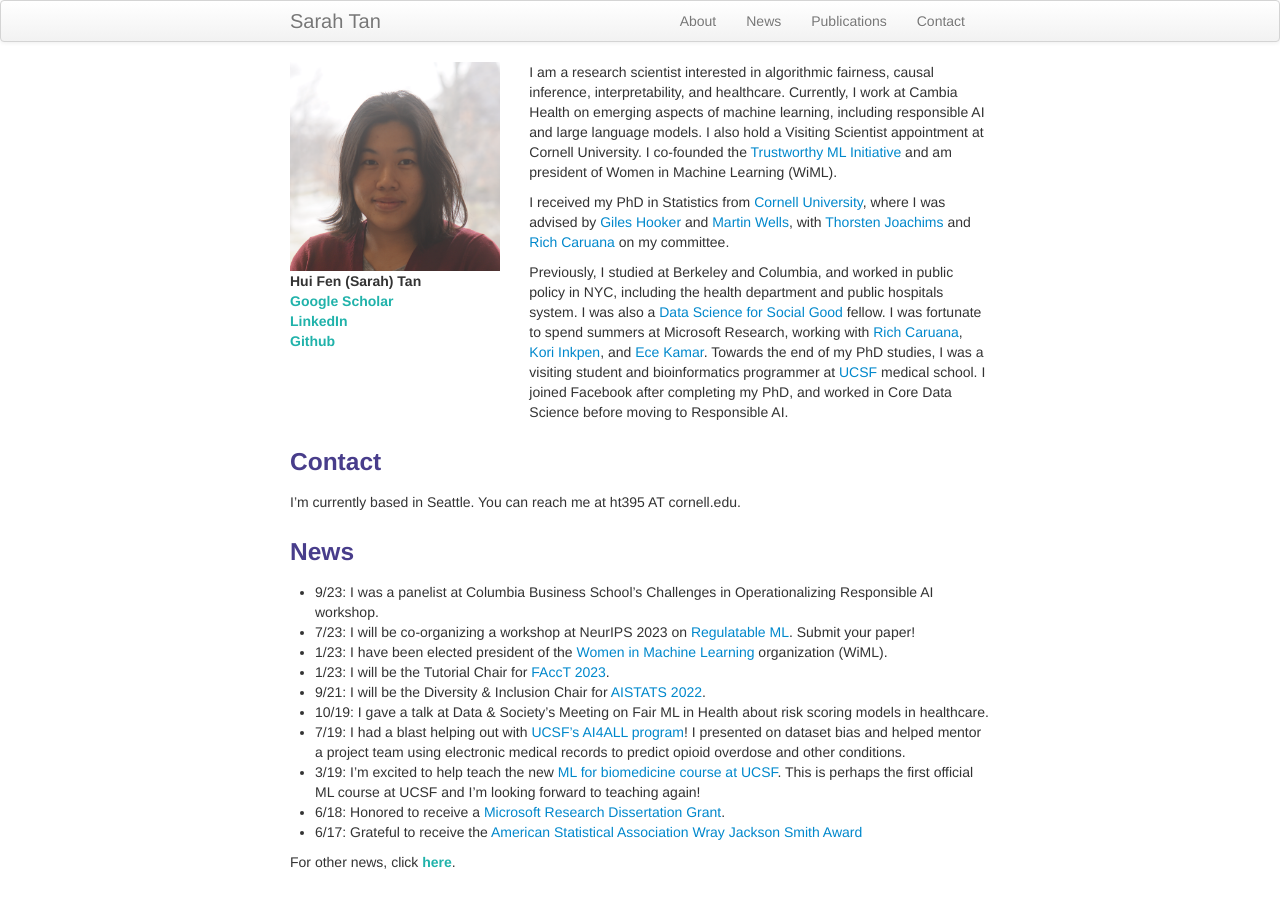
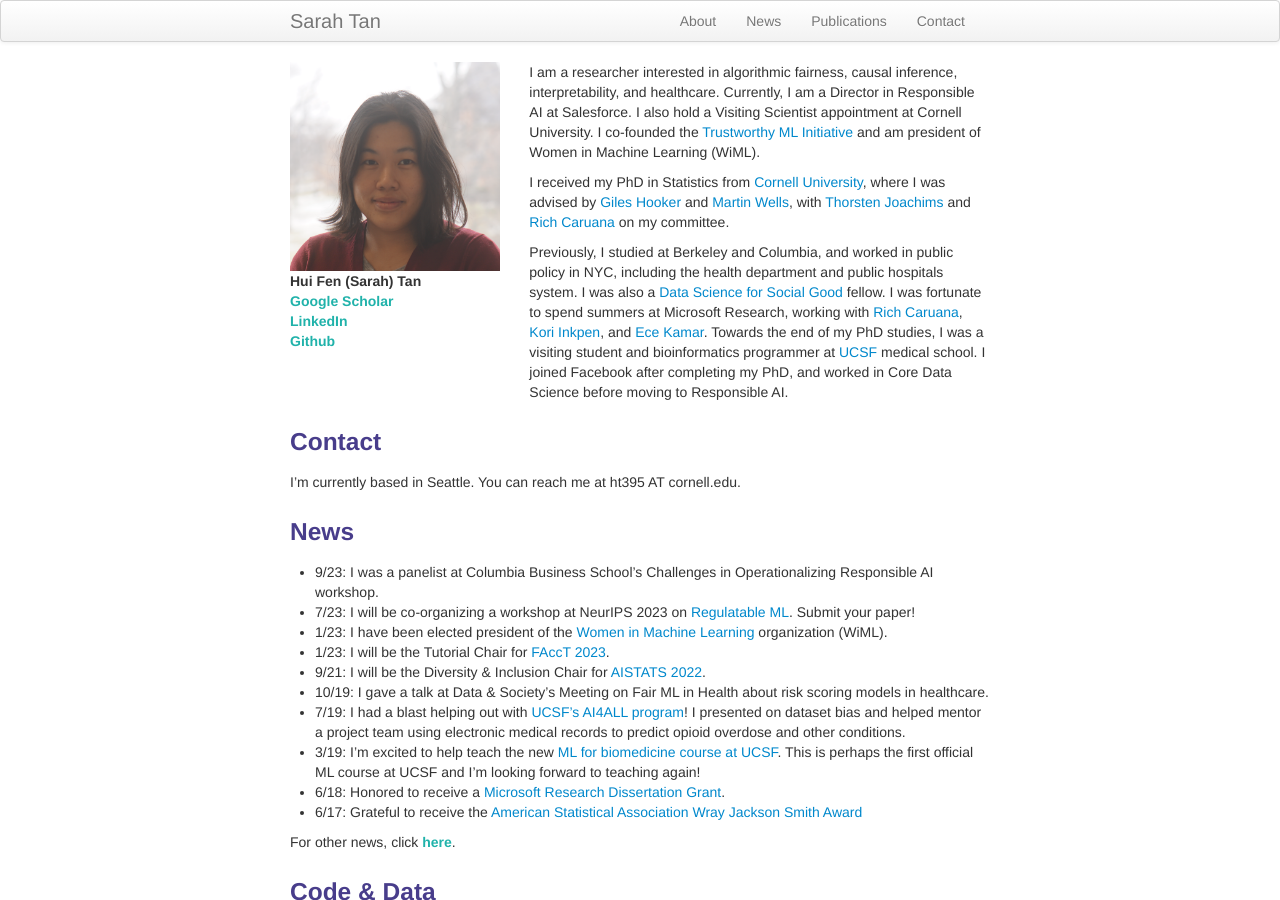
Before and after one commit to shftan/shftan.github.io, a Jekyll site: the page built from index.md, in a window 1280 px wide and 900 px high. Built offline with Jekyll 4.4.1, drawn with Linux system fonts in a browser that asks for light colours; some of the changed text lies outside the part shown.

Commit message:
Update index.md

```diff
--- a/index.md
+++ b/index.md
@@ -18,7 +18,7 @@ keywords: Sarah Tan, responsible AI, Cornell, machine learning, artificial intel
         </div>
 
         <div class="span8">
-                <p>I am a research scientist interested in algorithmic fairness, causal inference, interpretability, and healthcare. Currently, I work at Cambia Health on emerging aspects of machine learning, including responsible AI and large language models. I also hold a Visiting Scientist appointment at Cornell University. I co-founded the <a href="https://www.trustworthyml.org/">Trustworthy ML Initiative</a> and am president of Women in Machine Learning (WiML).</p>
+                <p>I am a researcher interested in algorithmic fairness, causal inference, interpretability, and healthcare. Currently, I am a Director in Responsible AI at Salesforce. I also hold a Visiting Scientist appointment at Cornell University. I co-founded the <a href="https://www.trustworthyml.org/">Trustworthy ML Initiative</a> and am president of Women in Machine Learning (WiML).</p>
 
                   <p>I received my PhD in Statistics from <a href="https://stat.cornell.edu/">Cornell University</a>, where I was advised by <a href="http://faculty.bscb.cornell.edu/~hooker/">Giles Hooker</a> and <a href="https://courses.cit.cornell.edu/mtw1/">Martin Wells</a>, with <a href="https://www.cs.cornell.edu/people/tj/">Thorsten Joachims</a> and <a href="https://www.microsoft.com/en-us/research/people/rcaruana/">Rich Caruana</a> on my committee.</p>
 
@@ -134,9 +134,9 @@ For older publications and posters, click <a class="paper" href="olderpublicatio
 <div class="row-fluid" id="service"><h3>Service</h3>
 </div>
 - [Women in Machine Learning](https://wimlworkshop.org) organization (WiML) President (2023 - Present), Vice President (2019 - 2020), Director (2018 - 2019, 2020 - 2023)
-- Area chair: [FAccT](https://facctconference.org/index.html), [Machine Learning for Health Symposium](https://ml4health.github.io), [Algorithmic Fairness through the Lens of Causality and Privacy](https://www.afciworkshop.org/), [Algorithms Towards Ethical and Privacy Challenges in Social Media Recommendation System](https://sites.google.com/view/aesm2022/home)
+- Area chair: [FAccT](https://facctconference.org/index.html), [CHIL](https://www.chilconference.org/), [Machine Learning for Health Symposium](https://ml4health.github.io), [Algorithmic Fairness through the Lens of Causality and Privacy](https://www.afciworkshop.org/), [Algorithms Towards Ethical and Privacy Challenges in Social Media Recommendation System](https://sites.google.com/view/aesm2022/home)
 - Reviewer:
-  - Conferences: NeurIPS, ICML, ICLR, AISTATS, FAccT, AIES, KDD, AAAI, WWW, [CHIL](https://www.chilconference.org/)
+  - Conferences: NeurIPS, ICML, ICLR, AISTATS, FAccT, AIES, KDD, AAAI, WWW
   - Journals: TMLR, JAIR, Nature, Machine Learning, TPAMI, TIST, Journal of Biomedical and Health Informatics
   - Workshops: [Fair ML for Health](https://www.fairmlforhealth.com/), [Human-Centric Machine Learning](https://sites.google.com/view/hcml-2019), [Machine Learning for Health](https://ml4health.github.io/2019/), [Human In the Loop Learning](https://sites.google.com/view/hill2019/home), [Safe ML](https://sites.google.com/view/safeml-iclr2019/home), [Computer Vision for Agriculture](https://www.cv4gc.org/cv4a2020/), [Algorithmic Fairness through the Lens of Causality and Interpretability](https://www.afciworkshop.org/), [AI for Public Health Workshop](https://aiforpublichealth.github.io/), [Human in the Loop Learning](https://www.icml-hill.com/), [Algorithmic Fairness through the Lens of Causality and Robustness](https://www.afciworkshop.org/),
   - Programs: <a href="http://www.dssgfellowship.org/">Data Science for Social Good</a>
```
